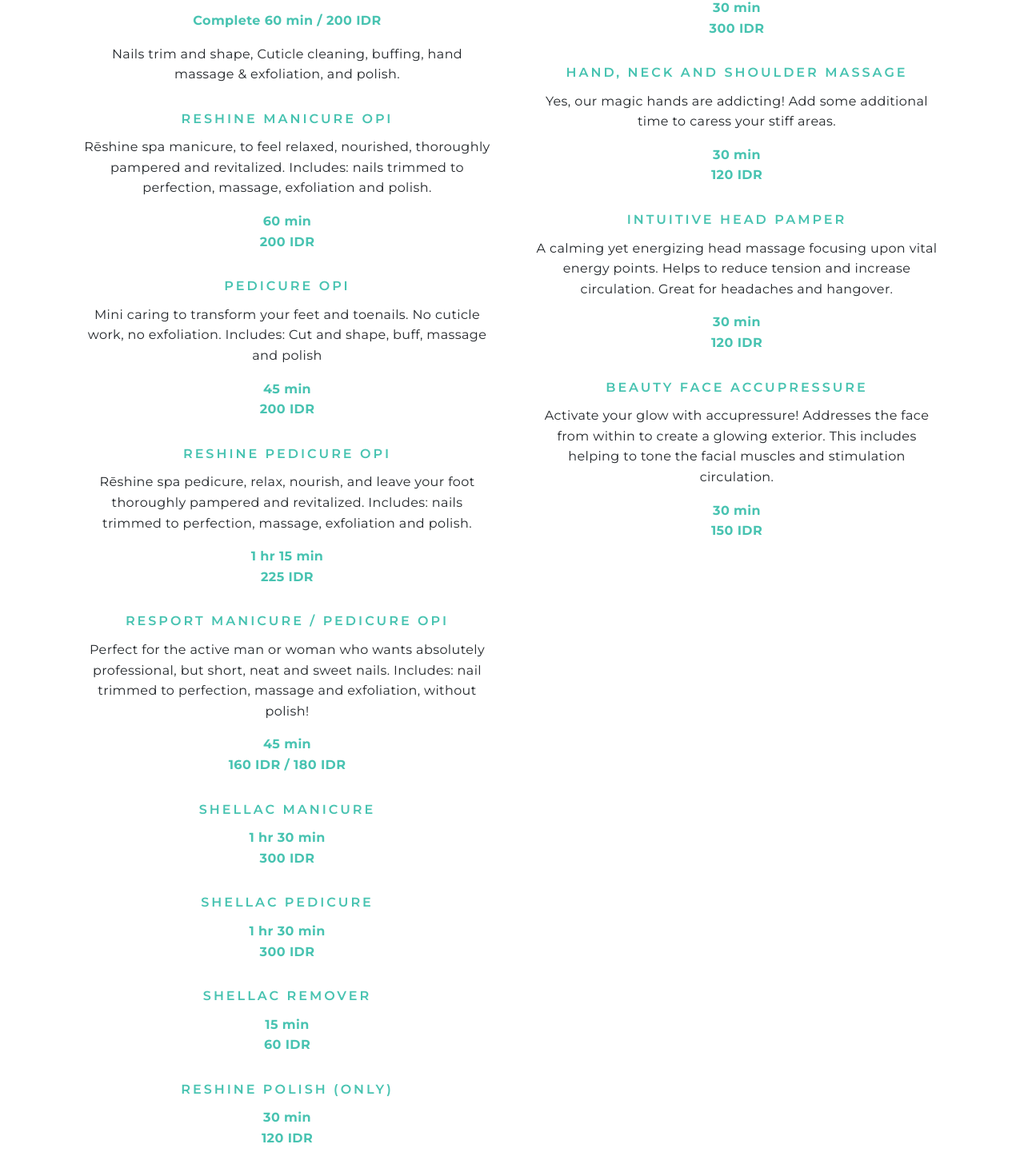
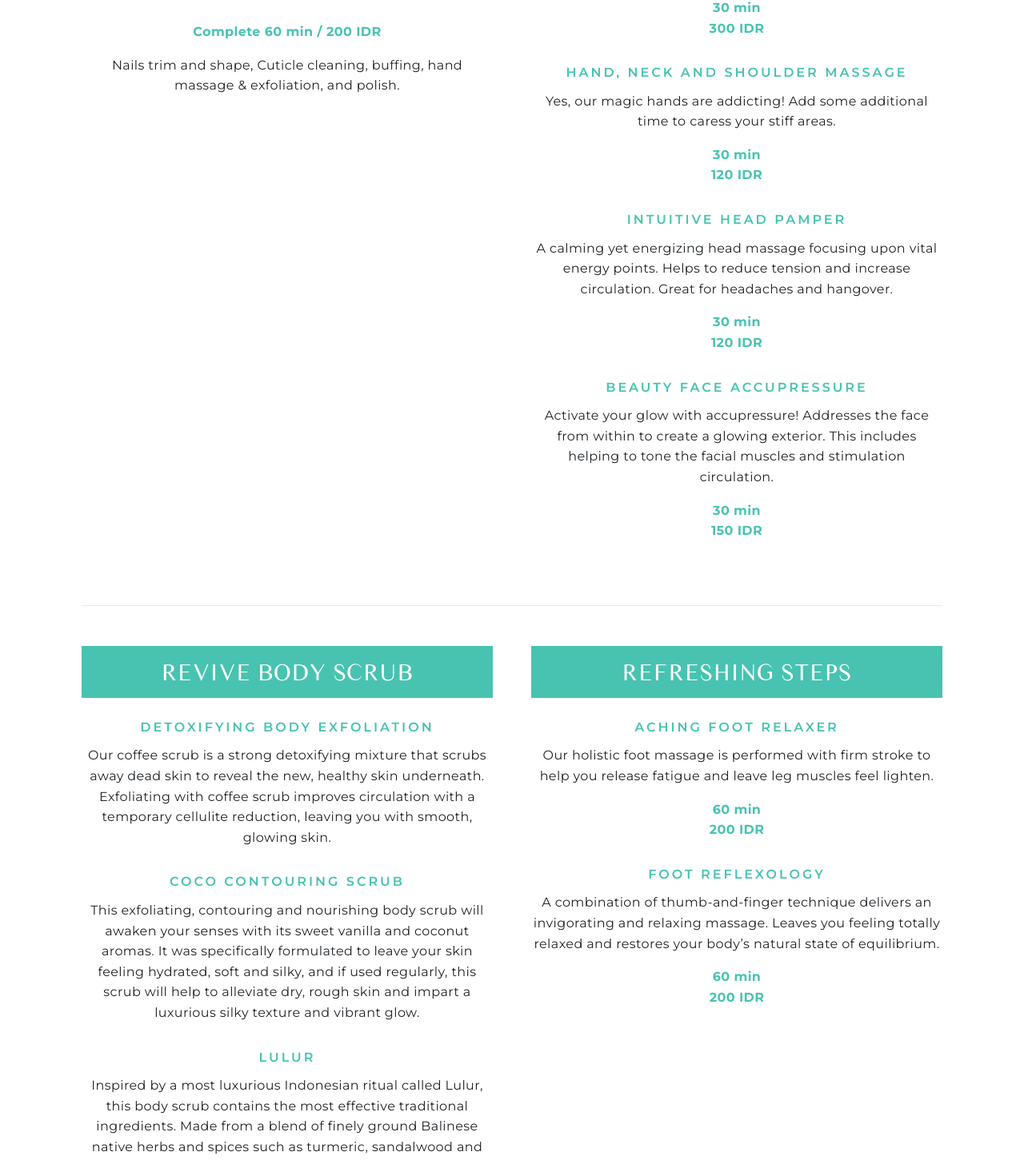
Before and after one commit to aldipee/redayspa, a Next.js app: page /treatment-menu in a window 1280 px wide. Shown: the part 4517-5968 px from the top of the page at 80% size. Built offline with nearby package versions, Linux system fonts and the light colour scheme.

Commit message:
remove pedi mani

```diff
--- a/pages/treatment-menu.js
+++ b/pages/treatment-menu.js
@@ -391,12 +391,15 @@ export default function Home() {
                       </div>
                       <div className='text-center mb30'>
                         <div className='sm-heading'>MANICURE</div>
+                        <div className='mb30'>
                           <p className='font-bold green'>
                             Basic 45 min / 180 IDR
                           </p>
                           <p>
                             Nails trim and shape, buffing, hand massage, and polish (no cuticle work & exfoliation)
                           </p>
+                        </div>
+                        <div className='mb30'>
                           <p className='font-bold green'>
                             Complete 60 min / 200 IDR
                           </p>
@@ -404,85 +407,6 @@ export default function Home() {
                             Nails trim and shape, Cuticle cleaning, buffing, hand massage & exfoliation, and polish.
                           </p>
                         </div>
-                      <div className='text-center mb30'>
-                        <div className='sm-heading'>RESHINE MANICURE OPI</div>
-                        <p>
-                          Rēshine spa manicure, to feel relaxed, nourished, thoroughly pampered and revitalized.
-                          Includes: nails trimmed to perfection, massage, exfoliation and polish.
-                        </p>
-                        <p className='font-bold green'>
-                          60 min
-                          <br />
-                          200 IDR
-                        </p>
-                      </div>
-                      <div className='text-center mb30'>
-                        <div className='sm-heading'>PEDICURE OPI</div>
-                        <p>
-                          Mini caring to transform your feet and toenails. No cuticle work, no exfoliation. Includes:
-                          Cut and shape, buff, massage and polish
-                        </p>
-                        <p className='font-bold green'>
-                          45 min
-                          <br />
-                          200 IDR
-                        </p>
-                      </div>
-                      <div className='text-center mb30'>
-                        <div className='sm-heading'>RESHINE PEDICURE OPI</div>
-                        <p>
-                          Rēshine spa pedicure, relax, nourish, and leave your foot thoroughly pampered and revitalized.
-                          Includes: nails trimmed to perfection, massage, exfoliation and polish.
-                        </p>
-                        <p className='font-bold green'>
-                          1 hr 15 min
-                          <br />
-                          225 IDR
-                        </p>
-                      </div>
-                      <div className='text-center mb30'>
-                        <div className='sm-heading'>RESPORT MANICURE / PEDICURE OPI</div>
-                        <p>
-                          Perfect for the active man or woman who wants absolutely professional, but short, neat and
-                          sweet nails. Includes: nail trimmed to perfection, massage and exfoliation, without polish!
-                        </p>
-                        <p className='font-bold green'>
-                          45 min
-                          <br />
-                          160 IDR / 180 IDR
-                        </p>
-                      </div>
-                      <div className='text-center mb30'>
-                        <div className='sm-heading'>SHELLAC MANICURE</div>
-                        <p className='font-bold green'>
-                          1 hr 30 min
-                          <br />
-                          300 IDR
-                        </p>
-                      </div>
-                      <div className='text-center mb30'>
-                        <div className='sm-heading'>SHELLAC PEDICURE</div>
-                        <p className='font-bold green'>
-                          1 hr 30 min
-                          <br />
-                          300 IDR
-                        </p>
-                      </div>
-                      <div className='text-center mb30'>
-                        <div className='sm-heading'>SHELLAC REMOVER</div>
-                        <p className='font-bold green'>
-                          15 min
-                          <br />
-                          60 IDR
-                        </p>
-                      </div>
-                      <div className='text-center mb30'>
-                        <div className='sm-heading'>RESHINE POLISH (ONLY)</div>
-                        <p className='font-bold green'>
-                          30 min
-                          <br />
-                          120 IDR
-                        </p>
                       </div>
                     </div>
 
```
Lines whose indentation alone changed are shown as unchanged.
